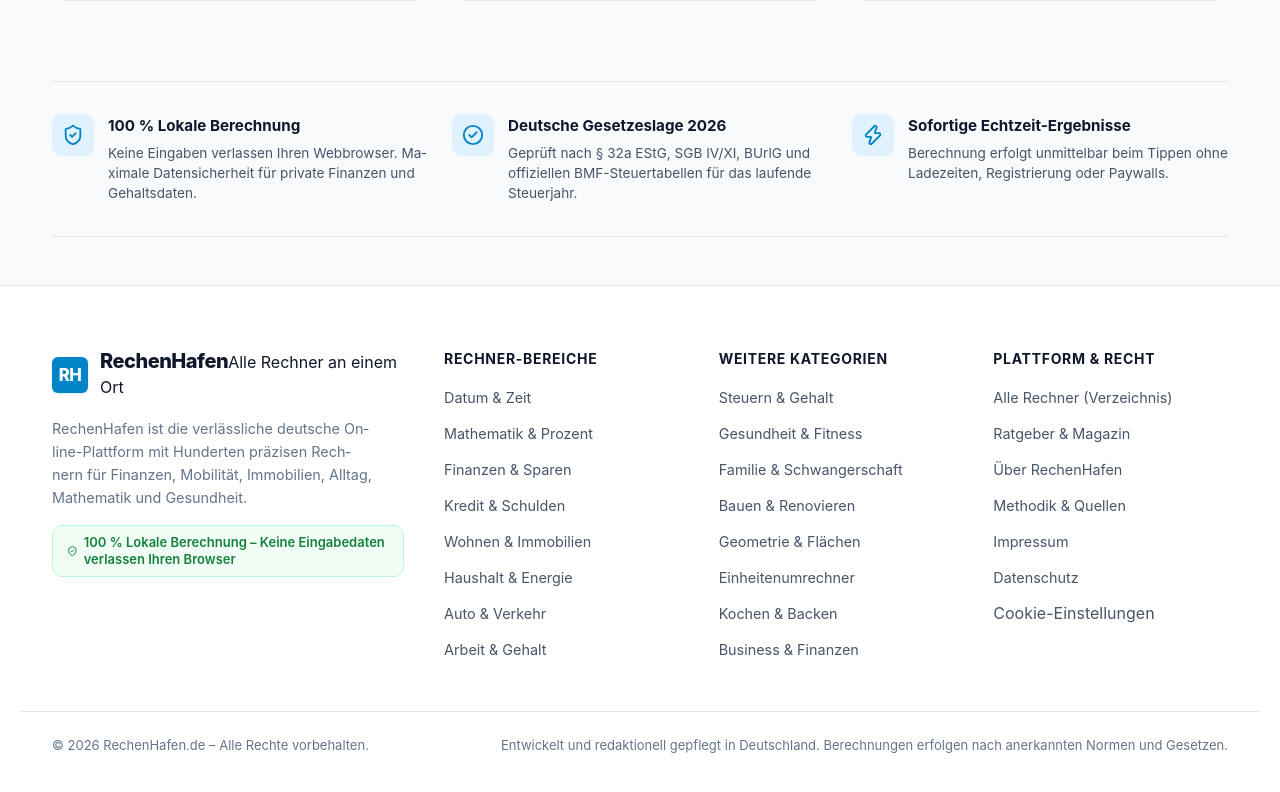
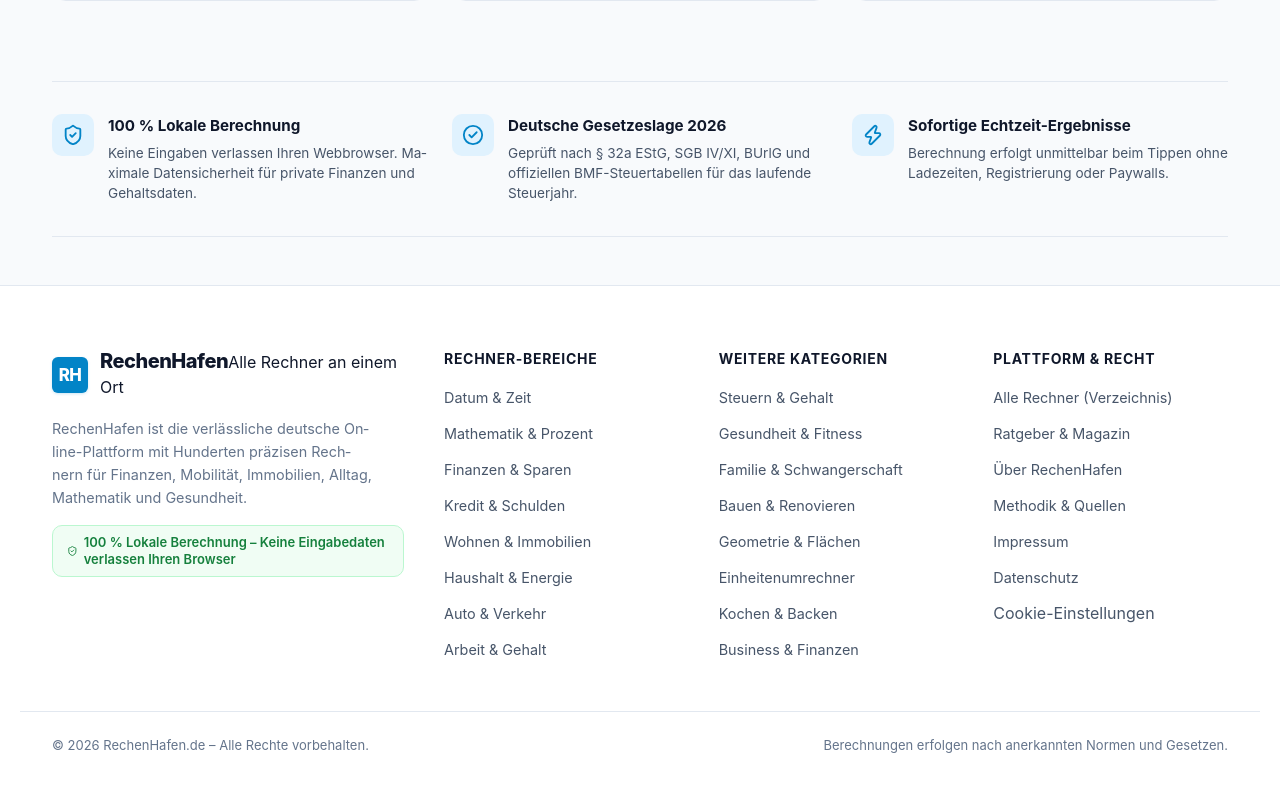
Before and after one commit to Bilalabbasid/rechenhafen, a Next.js app: page / in a window 1280 px wide. Shown: the part 4240-5032 px from the top of the page. Built offline with nearby package versions, Linux system fonts and the light colour scheme; no server answers.

Commit message:
fix(footer): remove 'Entwickelt und redaktionell gepflegt in Deutschland' from footer

```diff
--- a/src/components/common/Footer.tsx
+++ b/src/components/common/Footer.tsx
@@ -70,7 +70,7 @@ export default function Footer() {
 
       <div className={`container ${styles.footerBottom}`}>
         <span>© {new Date().getFullYear()} RechenHafen.de – Alle Rechte vorbehalten.</span>
-        <span>Entwickelt und redaktionell gepflegt in Deutschland. Berechnungen erfolgen nach anerkannten Normen und Gesetzen.</span>
+        <span>Berechnungen erfolgen nach anerkannten Normen und Gesetzen.</span>
       </div>
     </footer>
   );
```
